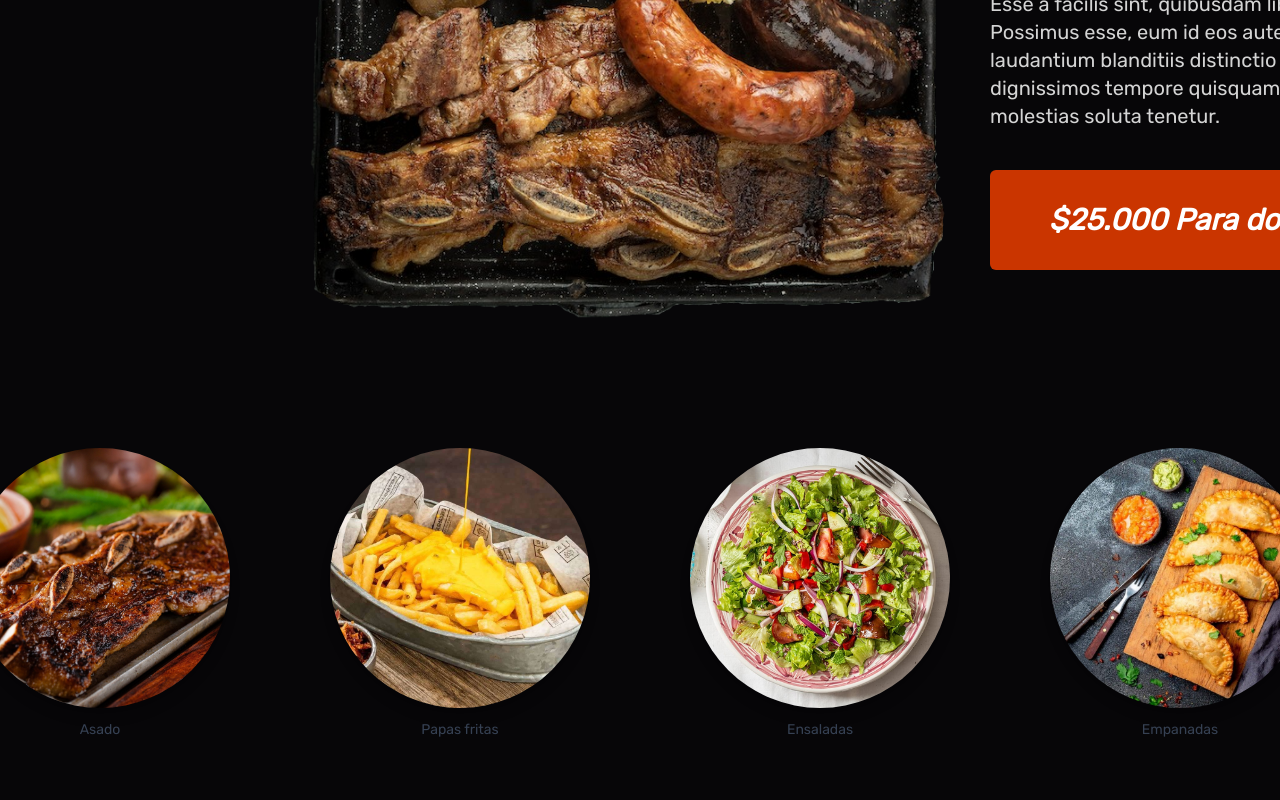
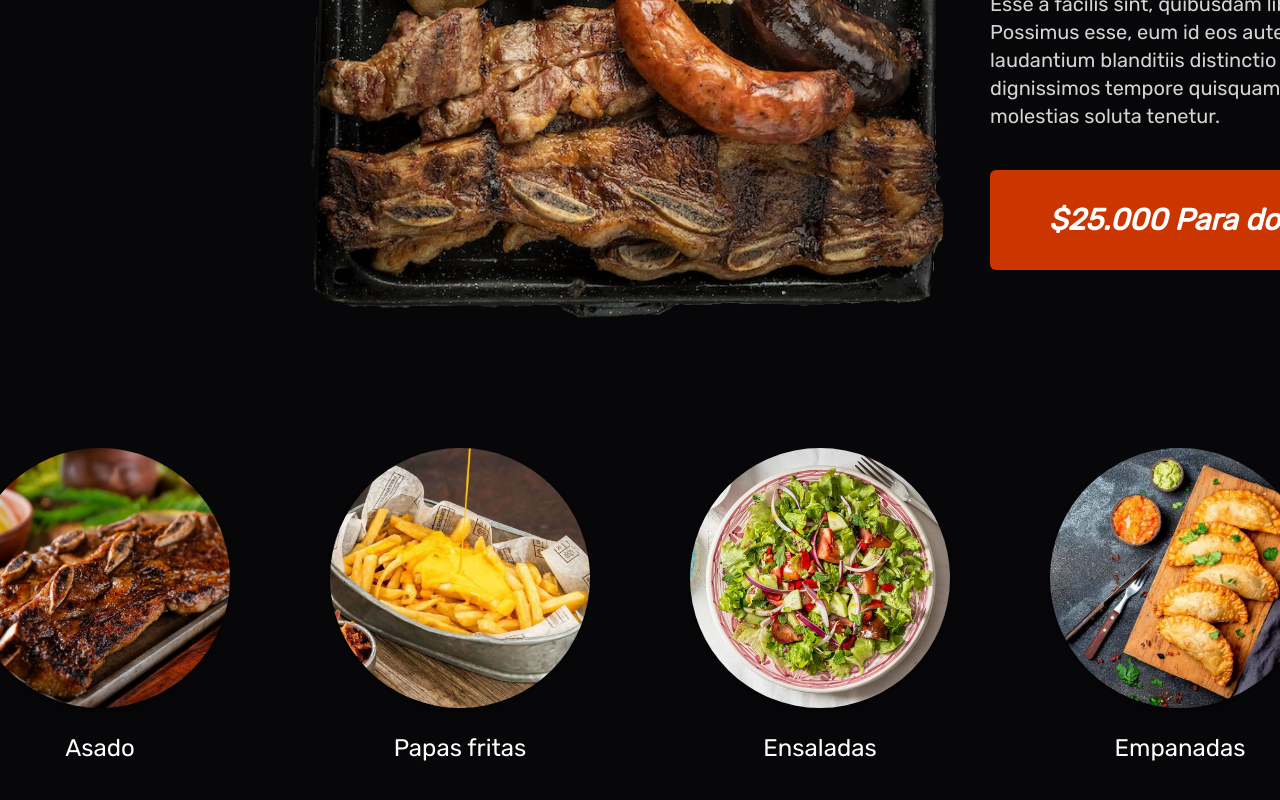
Before and after one commit to alejoalbornoz/MeatResturant, a Next.js app in the folder client/: page / in a window 1280 px wide. Shown: the part 950-1750 px from the top of the page. Built offline with nearby package versions, Linux system fonts and the light colour scheme.

Commit message:
Update: Home

```diff
--- a/client/src/app/page.tsx
+++ b/client/src/app/page.tsx
@@ -82,7 +82,7 @@ export default function Home() {
                 className="object-cover rounded-full shadow-lg"
               />
             </div>
-            <p className="mt-3 text-sm text-gray-700">Asado</p>
+            <p className="mt-6 text-2xl text-white">Asado</p>
           </div>
 
           {/* Item 2 */}
@@ -95,7 +95,7 @@ export default function Home() {
                 className="object-cover rounded-full shadow-lg"
               />
             </div>
-            <p className="mt-3 text-sm text-gray-700">Papas fritas</p>
+            <p className="mt-6 text-2xl text-white">Papas fritas</p>
           </div>
 
           {/* Item 3 */}
@@ -108,10 +108,10 @@ export default function Home() {
                 className="object-cover rounded-full shadow-lg"
               />
             </div>
-            <p className="mt-3 text-sm text-gray-700">Ensaladas</p>
+            <p className="mt-6 text-2xl text-white">Ensaladas</p>
           </div>
 
-          <div className="flex flex-col items-center text-center w-40">
+          <div className="flex flex-col items-center text-center w-40  ">
             <div className="w-65 h-65 relative">
               <Image
                 src="/empanadas.jpg"
@@ -120,7 +120,7 @@ export default function Home() {
                 className="object-cover rounded-full shadow-lg"
               />
             </div>
-            <p className="mt-3 text-sm text-gray-700">Empanadas</p>
+            <p className="mt-6 text-2xl text-white">Empanadas</p>
           </div>
         </div>
       </div>
```
